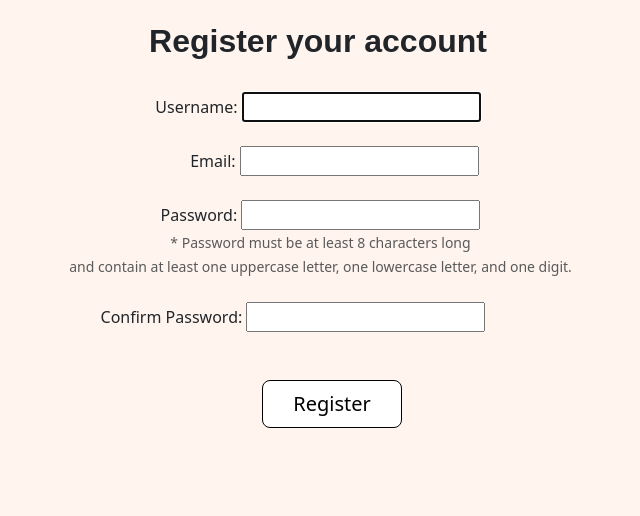
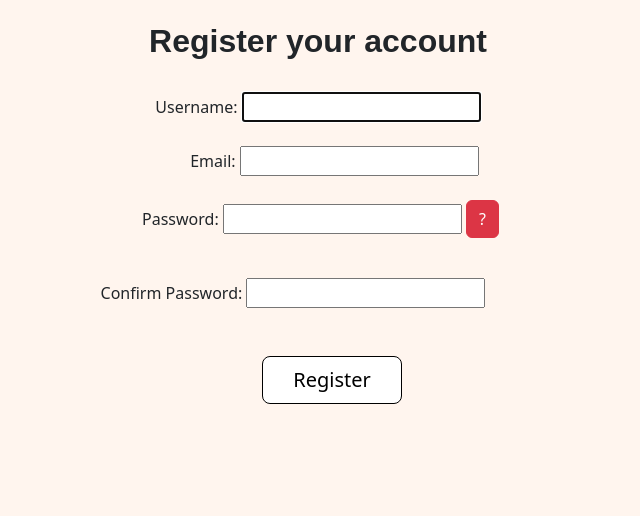
Before and after one commit to harring/FruitScan-AI, a Django app: page /register/ in a window 1280 px wide. Shown: the part 174-690 px from the top of the page, without its empty margins (357-997 px from the left). After the commit the page ends 578 px from the top, so only its background shows below. Run offline with Django 4.2, Linux system fonts and the light colour scheme; some libraries are stand-ins or nearby versions; some web fonts are replaced.

Commit message:
Improve GUI on user registration page

```diff
--- a/FruitScan/fruitscanapp/templates/registration/register.html
+++ b/FruitScan/fruitscanapp/templates/registration/register.html
@@ -20,11 +20,20 @@
                 <div class="password-group"><br>
                     <label for="{{ form.password1.id_for_label }}">Password:</label>
                     {{ form.password1 }}
-                    <br><small class="form-text text-muted">
-                        * Password must be at least 8 characters long <br>
-                        and contain at least one uppercase letter, one lowercase letter, and one digit.
-                    </small>
-                </div>
+                    <p class="d-inline-flex gap-1">
+                        <a class="btn btn-danger" data-bs-toggle="collapse" href="#collapseExample" role="button" aria-expanded="false" aria-controls="collapseExample">
+                            ?
+                        </a>
+                      </p>
+                      <div class="collapse" id="collapseExample">
+                        <div class="card card-body alert alert-danger" style="text-align: left;">
+                            <strong>Password must be:</strong> <br>
+                            - At least 8 characters long <br>
+                            - Contain at least one uppercase letter, one lowercase letter, and one digit. <br>
+                            - Not similar to username and user email <br>
+                        </div>
+                      </div>
+                    </div>
 
                 <div class="password2-group"><br>
                     <label for="{{ form.password2.id_for_label }}">Confirm Password:</label>
```
